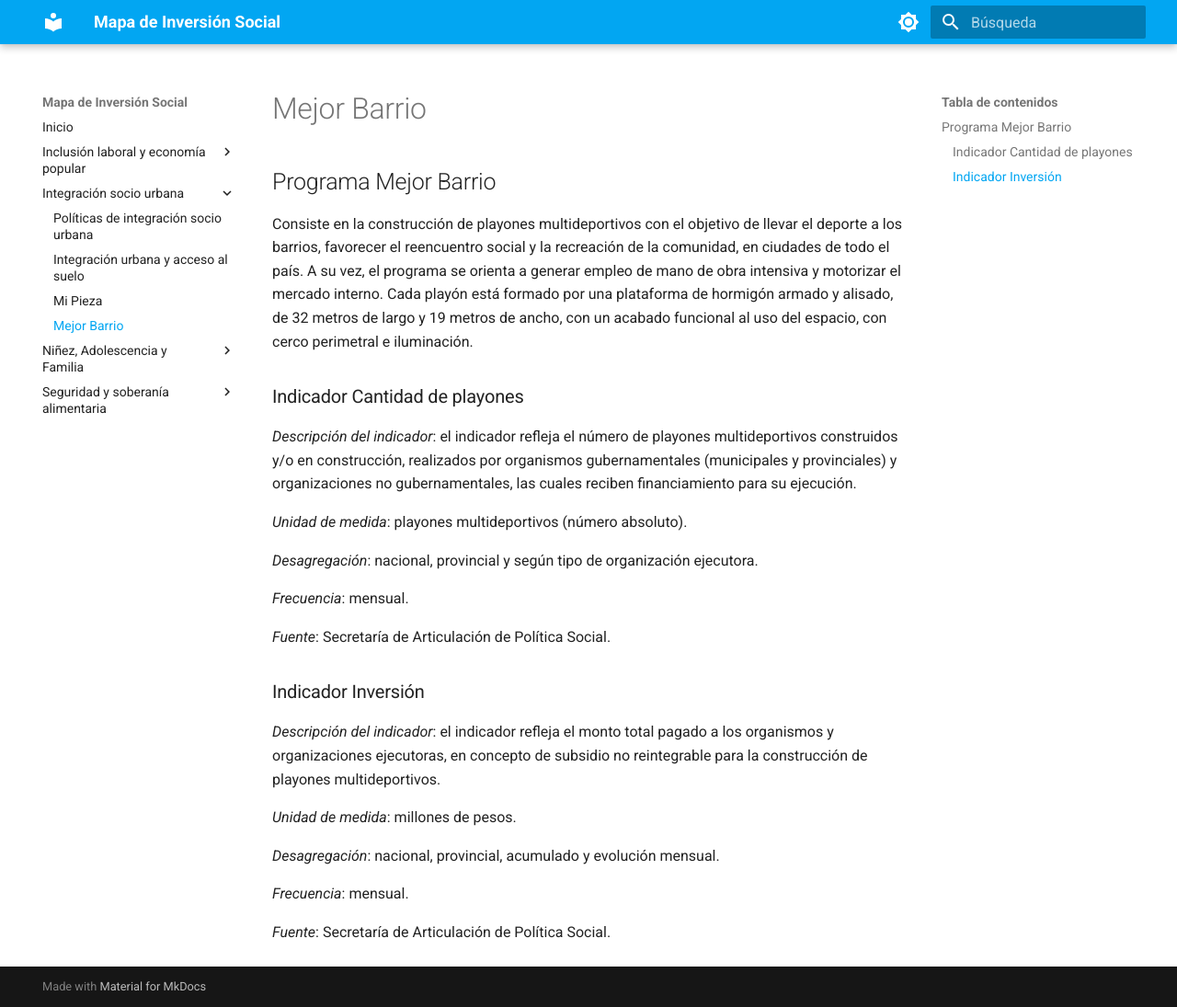
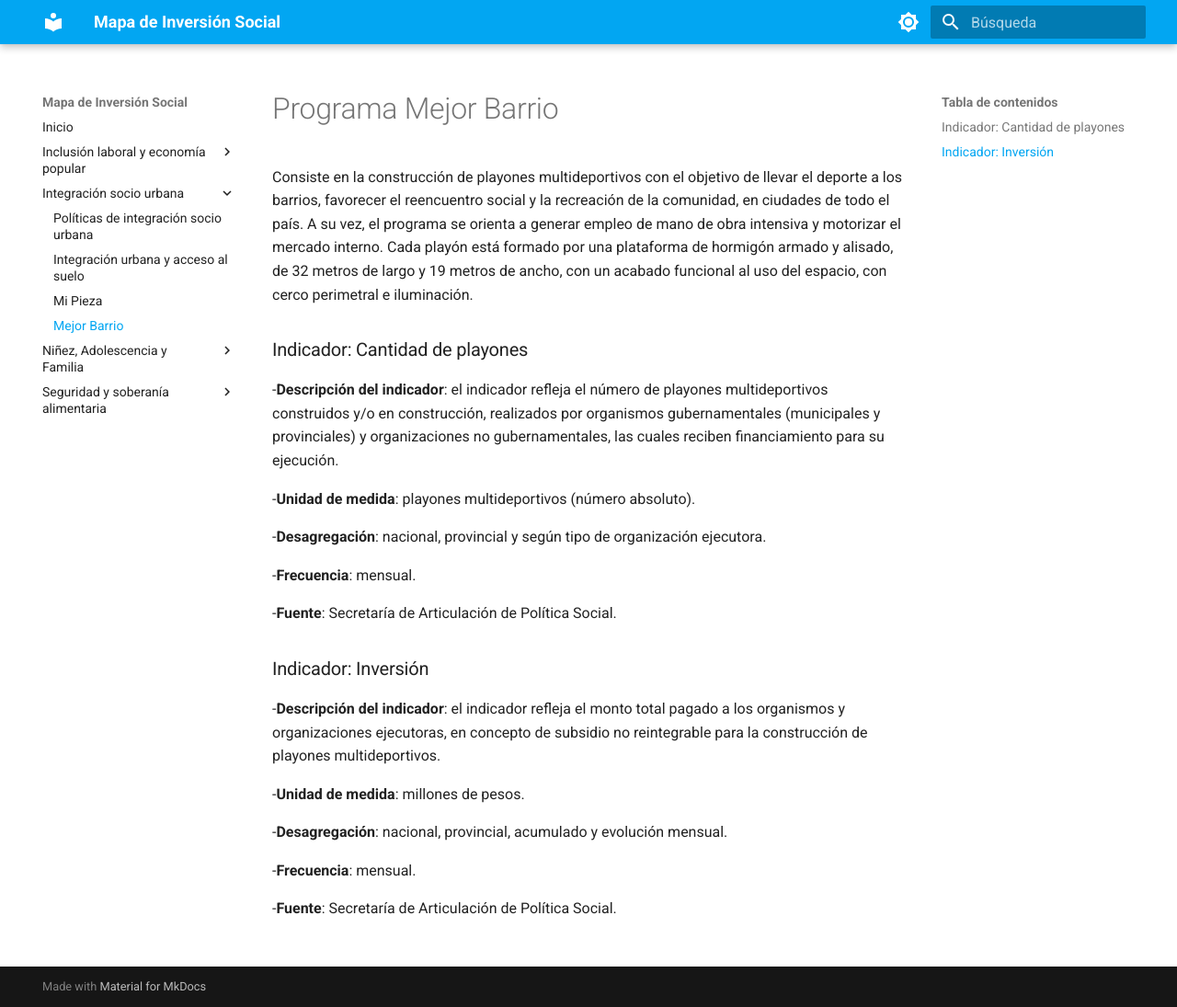
Before and after one commit to datos-desarrollosocial-nacion/metadata-mapa-de-inversion-social, an MkDocs documentation site: the page built from docs/mejor-barrio.md, in a window 1280 px wide and 1095 px high. Shown: the whole window at 92% size. Built offline with MkDocs 1.6.1 and Material for MkDocs 9.7.7, drawn with Linux system fonts in a browser that asks for light colours.

Commit message:
Update mejor-barrio.md

```diff
--- a/docs/mejor-barrio.md
+++ b/docs/mejor-barrio.md
@@ -1,28 +1,28 @@
-## Programa Mejor Barrio
+# Programa Mejor Barrio
 
 Consiste en la construcción de playones multideportivos con el objetivo de llevar el deporte a los barrios, favorecer el reencuentro social y la recreación de la comunidad, en ciudades de todo el país. A su vez, el programa se orienta a generar empleo de mano de obra intensiva y motorizar el mercado interno. Cada playón está formado por una plataforma de hormigón armado y alisado, de 32 metros de largo y 19 metros de ancho, con un acabado funcional al uso del espacio, con cerco perimetral e iluminación.
 
 
-### Indicador Cantidad de playones
+### Indicador: Cantidad de playones
 
-*Descripción del indicador*: el indicador refleja el número de playones multideportivos construidos y/o en construcción, realizados por organismos gubernamentales (municipales y provinciales) y organizaciones no gubernamentales, las cuales reciben financiamiento para su ejecución.
+-**Descripción del indicador**: el indicador refleja el número de playones multideportivos construidos y/o en construcción, realizados por organismos gubernamentales (municipales y provinciales) y organizaciones no gubernamentales, las cuales reciben financiamiento para su ejecución.
 
-*Unidad de medida*: playones multideportivos (número absoluto).
+-**Unidad de medida**: playones multideportivos (número absoluto).
 
-*Desagregación*: nacional, provincial y según tipo de organización ejecutora.
+-**Desagregación**: nacional, provincial y según tipo de organización ejecutora.
 
-*Frecuencia*: mensual.
+-**Frecuencia**: mensual.
 
-*Fuente*: Secretaría de Articulación de Política Social.
+-**Fuente**: Secretaría de Articulación de Política Social.
 
-### Indicador Inversión
+### Indicador: Inversión
 
-*Descripción del indicador*: el indicador refleja el monto total pagado a los organismos y  organizaciones ejecutoras, en concepto de subsidio no reintegrable para la construcción de playones multideportivos.
+-**Descripción del indicador**: el indicador refleja el monto total pagado a los organismos y  organizaciones ejecutoras, en concepto de subsidio no reintegrable para la construcción de playones multideportivos.
 
-*Unidad de medida*: millones de pesos.
+-**Unidad de medida**: millones de pesos.
 
-*Desagregación*: nacional, provincial, acumulado y evolución mensual.
+-**Desagregación**: nacional, provincial, acumulado y evolución mensual.
 
-*Frecuencia*: mensual.
+-**Frecuencia**: mensual.
 
-*Fuente*: Secretaría de Articulación de Política Social.
+-**Fuente**: Secretaría de Articulación de Política Social.
```
